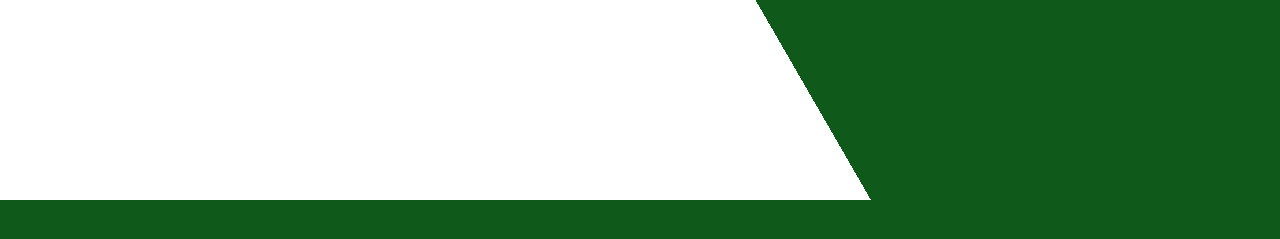
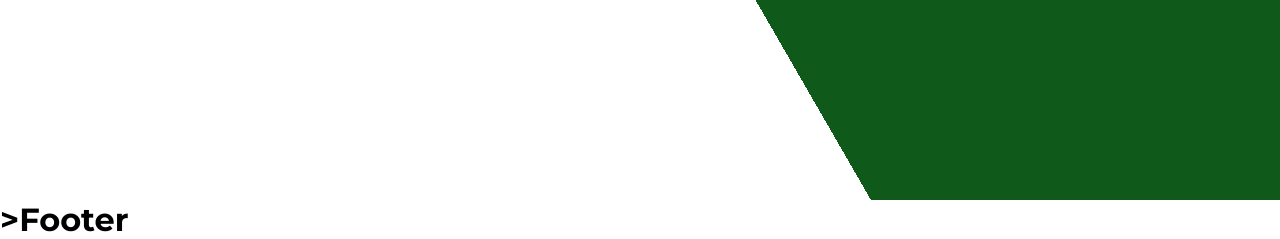
Before and after one commit to AndresDev-20/Minimarket_FullStack_Django, a Django app: page / in a window 1280 px wide. Shown: the part 600-839 px from the top of the page. Before the commit the page ends 800 px from the top, so only its background shows below. Run offline with Django 5.2, Linux system fonts and the light colour scheme.

Commit message:
First commit

```diff
--- a/templates/layout/base.html
+++ b/templates/layout/base.html
@@ -26,7 +26,7 @@
     </main>
 
     <footer>
-
+         <h1>>Footer</h1>
     </footer>
 </body>
 </html>
```
